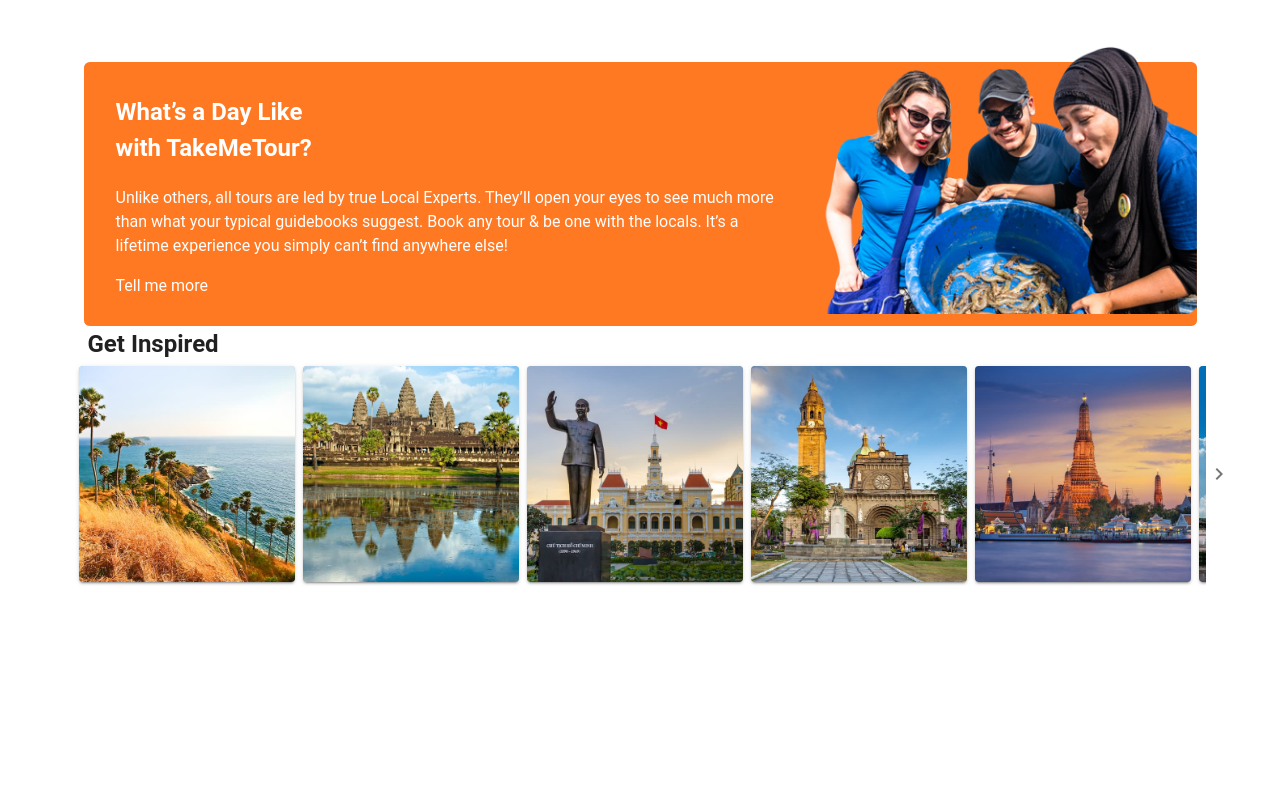
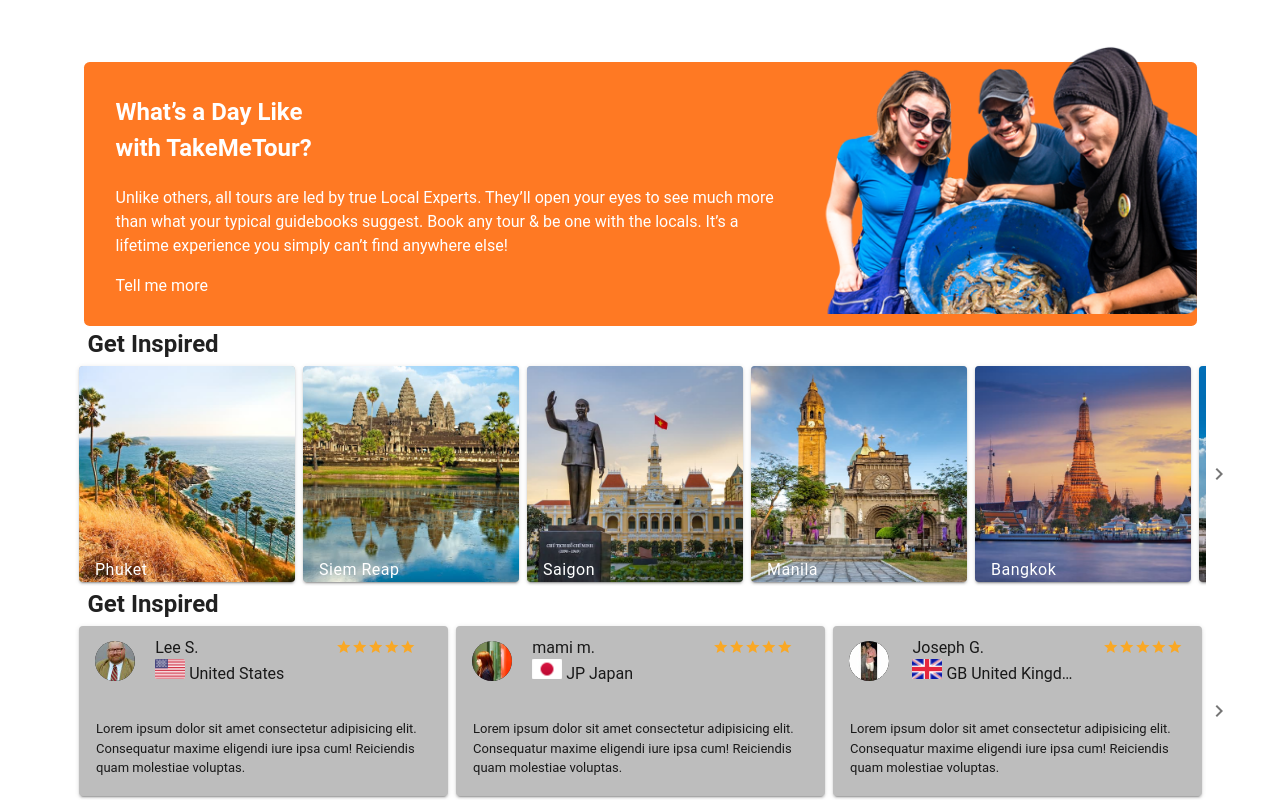
Before and after one commit to MusaHasan/TakeMeTour, a Vue app in the folder take_me_tour/: page / in a window 1280 px wide. Shown: the part 1707-2507 px from the top of the page. Before the commit the page ends 2293 px from the top, so only its background shows below. Built offline with nearby package versions, Linux system fonts and the light colour scheme.

Commit message:
body part done almpst

```diff
--- a/take_me_tour/src/components/PopularDestination.vue
+++ b/take_me_tour/src/components/PopularDestination.vue
@@ -27,7 +27,7 @@
                     height="100%"
                     :src="require(`../assets/images/${image.name}`)"
                 >
-
+                  <div class="fill-height pl-4 body-1">{{image.txt}}</div>
                 </v-img>
               </v-card>
 
@@ -43,28 +43,28 @@
      data:()=>({
         images:[
             {
-                name:'asset 42.jpeg', label:'asset 7.png'
+                name:'asset 42.jpeg', txt:'Phuket'
             },
             {
-                name:'asset 43.jpeg', label:'asset 8.png'
+                name:'asset 43.jpeg', txt:'Siem Reap'
             },
             {
-                name:'asset 44.jpeg', label:'asset 9.png'
+                name:'asset 44.jpeg', txt:'Saigon'
             },
             {
-                name:'asset 45.jpeg', label:'asset 10.png'
+                name:'asset 45.jpeg', txt:'Manila'
             },
             {
-                name:'asset 46.jpeg', label:'asset 11.png'
+                name:'asset 46.jpeg', txt:'Bangkok'
             },
             {
-                name:'asset 47.jpeg', label:'asset 12.png'
+                name:'asset 47.jpeg', txt:'Bali'
             },
             {
-                name:'asset 48.jpeg', label:'asset 12.png'
+                name:'asset 48.jpeg', txt:'Chiang Mai'
             },
             {
-                name:'asset 49.jpeg', label:'asset 12.png'
+                name:'asset 49.jpeg', txt:'Phnom Penh'
             }
         ]
     })
--- a/take_me_tour/src/components/Search.vue
+++ b/take_me_tour/src/components/Search.vue
@@ -2,6 +2,40 @@
   <v-container fluid>
       <v-row class="searchSec transparent" justify-md="center">
           <v-col class="searchCol" sm="6" xs="4" md="8" cols="8">
+
+              <!-- <v-menu transition="slide-x-transition" offset-y >
+                    <template v-slot:activator="{ on }">
+                        <v-btn color="secondary" v-on="on" text small>
+                            Button
+                            <v-avatar size="28" class="pl-1">
+                                <img
+                                >
+                            </v-avatar>
+                            <v-icon right>mdi-chevron-down</v-icon>
+                        </v-btn>
+                    </template>
+                    <v-list dense nav min-width="200">
+                        <div v-if="! $route.path.includes('dashboard')">
+                            <v-list-item class="text-left" dense v-for="item in nav_items" :key="item.title" :to="item.url">
+                                <v-list-item-icon class="mr-3">
+                                    <v-icon color="grey darken-2" class="body-1">{{ item.icon }}</v-icon>
+                                </v-list-item-icon>
+                                <v-list-item-content>
+                                    <v-list-item-title  class="caption grey--text text--darken-3">{{ item.title }}</v-list-item-title>
+                                </v-list-item-content>
+                            </v-list-item>
+                            <v-divider></v-divider>
+                        </div>
+                        <v-list-item class="text-left">
+                            <v-list-item-icon class="mr-3">
+                                <v-icon color="grey darken-2" class="body-1"> mdi-exit-to-app </v-icon>
+                            </v-list-item-icon>
+                            <v-list-item-content>
+                                <v-list-item-title class="caption grey--text text--darken-3"></v-list-item-title>
+                            </v-list-item-content>
+                        </v-list-item>
+                    </v-list>
+                </v-menu> -->
 
             <v-overflow-btn
             class="white"
@@ -72,7 +106,7 @@
   export default {
 
     data: () => ({
-      dropdown_font: ['Arial', 'Calibri', 'Courier', 'Verdana','Arial', 'Calibri', 'Courier', 'Verdana'],
+      dropdown_font: ['Arial', 'Calibri', 'Courier', 'Verdana','erert', 'erter', 'trtr', '434'],
       dropdown_icon: [
         { text: 'list', callback: () => console.log('list') },
         { text: 'favorite', callback: () => console.log('favorite') },
--- /dev/null
+++ b/take_me_tour/src/components/TravelersReview.vue
@@ -0,0 +1,112 @@
+<template>
+  <v-container>
+      <v-row >
+          <h2 class="mx-10">Get Inspired</h2>
+        <v-sheet
+          class="mx-auto"
+          elevation="0"
+          max-width="100%"
+        >
+          <v-slide-group
+            class="pa-0"
+          >
+            <v-slide-item
+              v-for="(image,i) in images"
+              :key="i"
+              v-slot:default="{ active, toggle }"
+            >
+              <v-card
+                :color="active ? 'primary' : 'grey lighten-1'"
+                class="ma-1"
+                height="170"
+                width="369"
+                @click="toggle"
+              >
+                <v-row>
+                    <v-list-item class="grow">
+                    <v-col cols="2">
+                         <v-list-item-avatar color="grey darken-3">
+                            <v-img
+                                class="elevation-6"
+                                :src="require(`../assets/images/${image.avatar}`)"
+                            ></v-img>
+                        </v-list-item-avatar>
+                    </v-col>
+                    <v-col cols="6">
+                        <v-list-item-content>
+                            <v-list-item-title>{{image.name}}</v-list-item-title>
+                             <v-list-item-title>
+                                    <v-img
+                                        class="white--text d-inline-block"
+                                        height="20"
+                                        width="30"
+                                        :src="require(`../assets/images/${image.flag}`)"
+                                    >
+                                    </v-img> {{image.country}}</v-list-item-title>
+                        </v-list-item-content>
+                    </v-col>
+                    <v-col cols="2">
+                        <v-rating
+                            color="yellow darken-3"
+                            background-color="yellow darken-3"
+                            empty-icon="$ratingFull"
+                            class="pb-7"
+                            ></v-rating>
+                    </v-col>
+
+                    </v-list-item>
+
+                </v-row>
+                <v-row>
+                    <v-col>
+                        <p class="cardTxt">Lorem ipsum dolor sit amet consectetur adipisicing elit.
+                         Consequatur maxime eligendi iure ipsa cum! Reiciendis quam molestiae voluptas.</p>
+                    </v-col>
+                </v-row>
+
+              </v-card>
+
+            </v-slide-item>
+          </v-slide-group>
+        </v-sheet>
+      </v-row>
+    </v-container>
+</template>
+
+<script>
+export default {
+    data:()=>({
+        images:[
+            {
+                avatar:'asset 50.jpg', name:"Lee S.", country:"United States", flag:'asset 51.png'
+            },
+            {
+                avatar:'asset 52.jpg', name:"mami m.", country:"JP Japan", flag:'asset 53.png'
+            },
+            {
+                avatar:'asset 54.jpg', name:"Joseph G.", country:"GB United Kingdom", flag:'asset 55.png'
+            },
+            {
+                avatar:'asset 56.jpg', name:"Kate L.", country:"CA Canada", flag:'asset 57.png'
+            },
+            {
+                avatar:'asset 58.jpg', name:"Ilaria C.", country:"IT Italy", flag:'asset 59.png'
+            },
+            {
+                avatar:'asset 60.jpg', name:"Joe H.", country:"US United States", flag:'asset 51.png'
+            }
+        ]
+    })
+}
+</script>
+
+<style>
+.v-rating .v-icon{
+    padding: 0!important;
+    font-size: 16px!important;
+}
+.cardTxt{
+        padding: 0 17px!important;
+        font-size: small;
+}
+</style>
--- a/take_me_tour/src/views/Home.vue
+++ b/take_me_tour/src/views/Home.vue
@@ -6,6 +6,7 @@
     <travelProduct/>
     <takeMeTour/>
     <popularDestination/>
+    <travelersReview/>
 
   </div>
 </template>
@@ -18,6 +19,7 @@
 import travelProduct from '@/components/TravelProduct.vue'
 import takeMeTour from '@/components/TakeMeTour.vue'
 import popularDestination from '@/components/PopularDestination.vue'
+import travelersReview from '@/components/TravelersReview.vue'
 
 export default {
   name: 'Home',
@@ -27,7 +29,8 @@
     findTour,
     travelProduct,
     takeMeTour,
-    popularDestination
+    popularDestination,
+    travelersReview
   }
 }
 </script>
```
